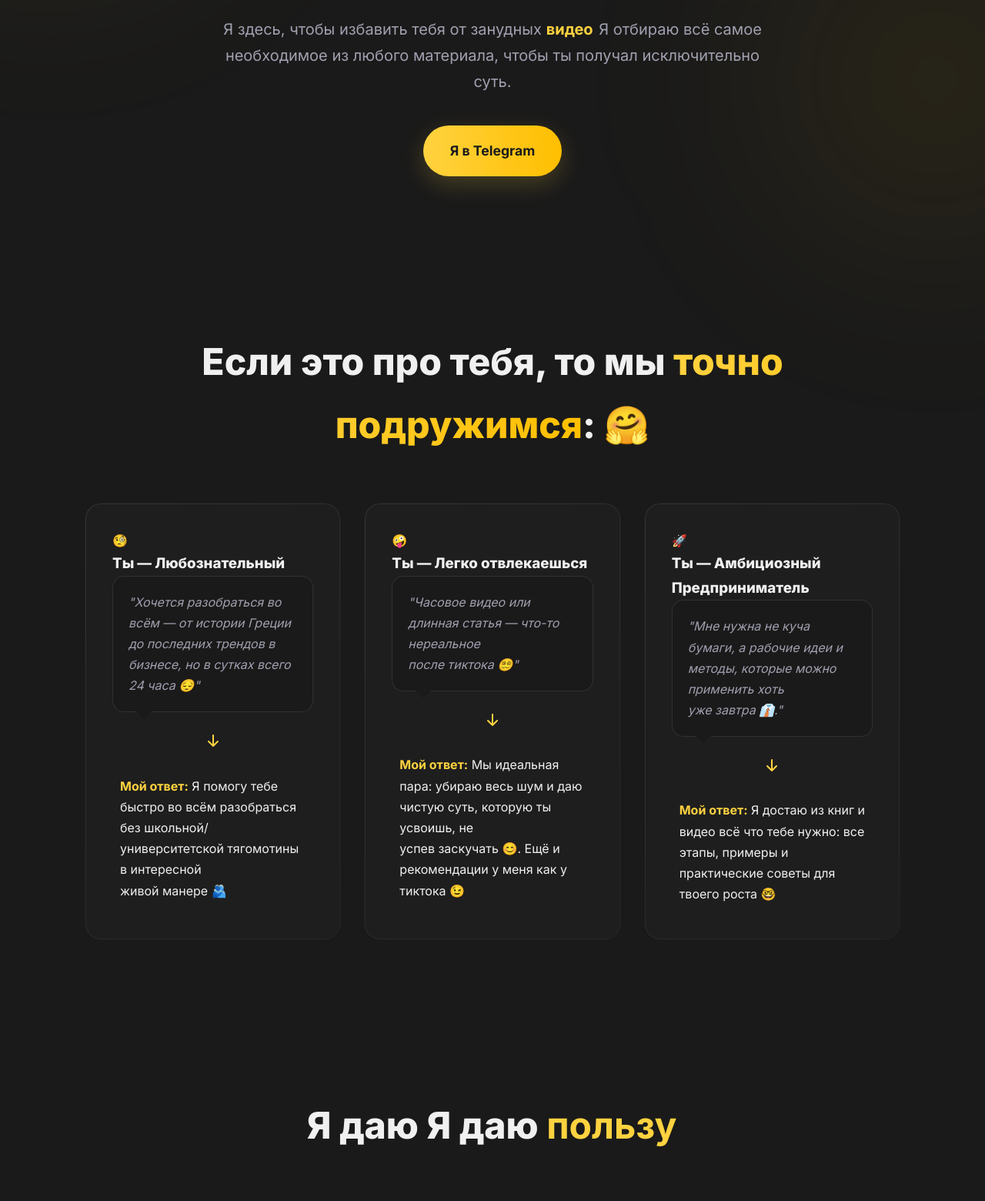
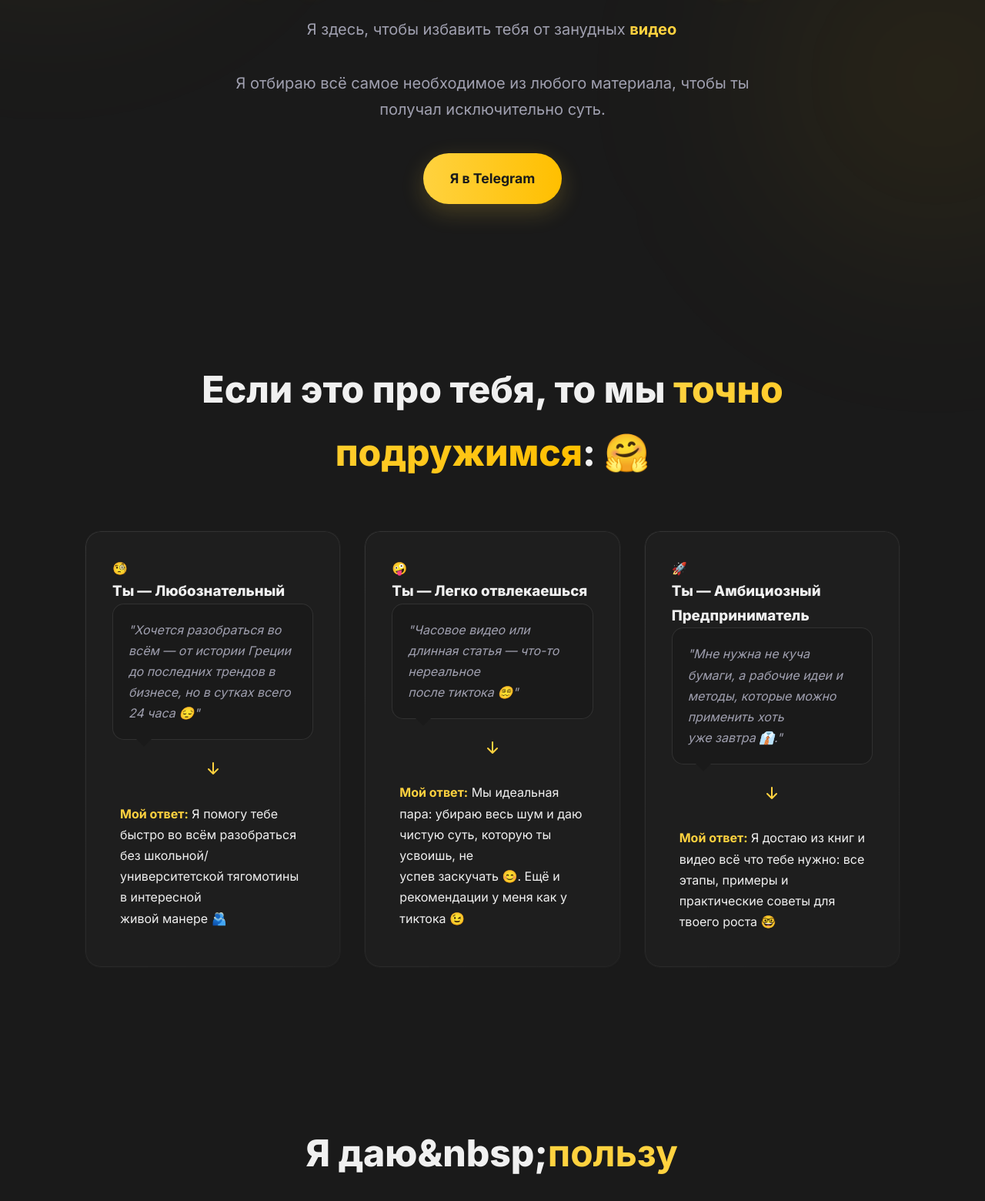
Before and after one commit to defl-orator/defl-orator.github.io, a plain HTML site: page index.html in a window 1280 px wide. Shown: the part 537-2097 px from the top of the page at 77% size. Drawn offline with Linux system fonts and the light colour scheme.

Commit message:
Add files via upload

```diff
--- a/index.html
+++ b/index.html
@@ -179,9 +179,9 @@
     <header class="hero">
         <div class="container">
             <img src="logo.png" alt="Логотип Конспектыш" class="hero-logo fade-in">
-            <!-- ИЗМЕНЕНИЕ 1: Возвращена оригинальная верстка заголовка с увеличенным текстом -->
             <h1 class="fade-in">Я — Конспектыш. Твой проводник в мир любой информации <span class="gradient-text enlarged-text">без воды</span></h1>
-            <p class="fade-in">Я здесь, чтобы избавить тебя от занудных <span class="typing-effect"></span> Я отбираю всё самое необходимое из любого материала, чтобы ты получал исключительно суть.</p>
+            <p class="fade-in">Я здесь, чтобы избавить тебя от занудных <span class="typing-effect"></span></p>
+            <p class="fade-in" style="margin-top: -20px;">Я отбираю всё самое необходимое из любого материала, чтобы ты получал исключительно суть.</p>
             <a href="https://t.me/conspektishbot" class="cta-button fade-in">Я в Telegram</a>
         </div>
     </header>
@@ -235,7 +235,7 @@
         </section>
 
         <!-- ИЗМЕНЕНИЕ 2: Заголовок с анимацией -->
-        <section id="features"> <div class="container"> <h2 class="fade-in">Я даю <span class="typing-effect"></span></h2> <div class="features-grid"> <div class="feature-card glass-card fade-in"><h3>📄 Краткий конспект</h3><p>Основная идея и события материала в пределах двух минут чтения. Идеально, чтобы понять, стоит ли погружаться глубже. <strong>Это доступно всем и бесплатно 😊</strong></p></div> <div class="feature-card glass-card fade-in"><h3>📘 Подробный конспект</h3><p>Полный пересказ по сегментам/частям (со всеми деталями и без воды), считай что полностью посмотрели/прочитали оригинал 😉</p></div> <div class="feature-card glass-card fade-in"><h3>🛠️ Полезности</h3><p>Для некоторых материалов существует отдельный конспект с исключительно полезными советами из оригинала. Имеет смысл, если не хотите полностью погружаться в детали книги/видео/подкаста/документа 🤔</p></div> </div> </div> </section>
+        <section id="features"> <div class="container"> <h2 class="fade-in"><span class="typing-effect"></span></h2> <div class="features-grid"> <div class="feature-card glass-card fade-in"><h3>📄 Краткий конспект</h3><p>Основная идея и события материала в пределах двух минут чтения. Идеально, чтобы понять, стоит ли погружаться глубже. <strong>Это доступно всем и бесплатно 😊</strong></p></div> <div class="feature-card glass-card fade-in"><h3>📘 Подробный конспект</h3><p>Полный пересказ по сегментам/частям (со всеми деталями и без воды), считай что полностью посмотрели/прочитали оригинал 😉</p></div> <div class="feature-card glass-card fade-in"><h3>🛠️ Полезности</h3><p>Для некоторых материалов существует отдельный конспект с исключительно полезными советами из оригинала. Имеет смысл, если не хотите полностью погружаться в детали книги/видео/подкаста/документа 🤔</p></div> </div> </div> </section>
 
         <section id="screenshots"> <div class="container"> <h2 class="fade-in">А теперь посмотри <span class="gradient-text">как это выглядит</span></h2> <div class="screenshots-grid">
             <div class="screenshot-card fade-in"> <div class="screenshot-image-wrapper"> <img src="screenshot-summary.jpg" alt="Скриншот готового конспекта в боте" class="screenshot-image"> </div> <h3>Готовый конспект</h3> </div>
@@ -363,7 +363,7 @@
             }
 
             setupTypingAnimation('.hero .typing-effect', ["лекций", "видео", "книг", "документов"]);
-            setupTypingAnimation('#features h2 .typing-effect', ["время", "пользу", "комфорт", "продуктивность"], "Я даю ");
+            setupTypingAnimation('#features h2 .typing-effect', ["время", "пользу", "комфорт", "продуктивность"], "Я даю&nbsp;");
             setupTypingAnimation('footer .typing-effect', ["то, что нужно", "суть", "главное", "интересное", "лучшее"]);
         });
     </script>
```
